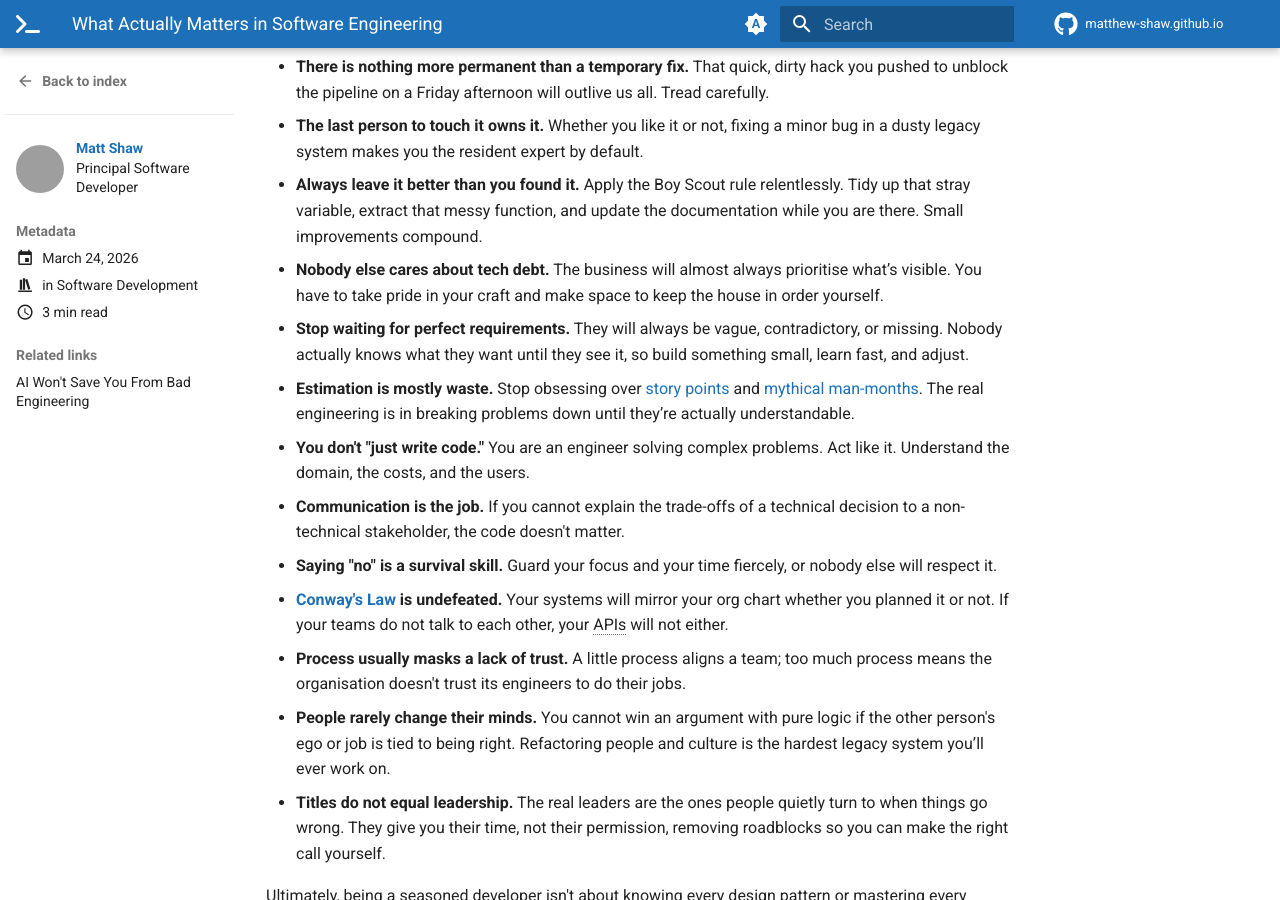
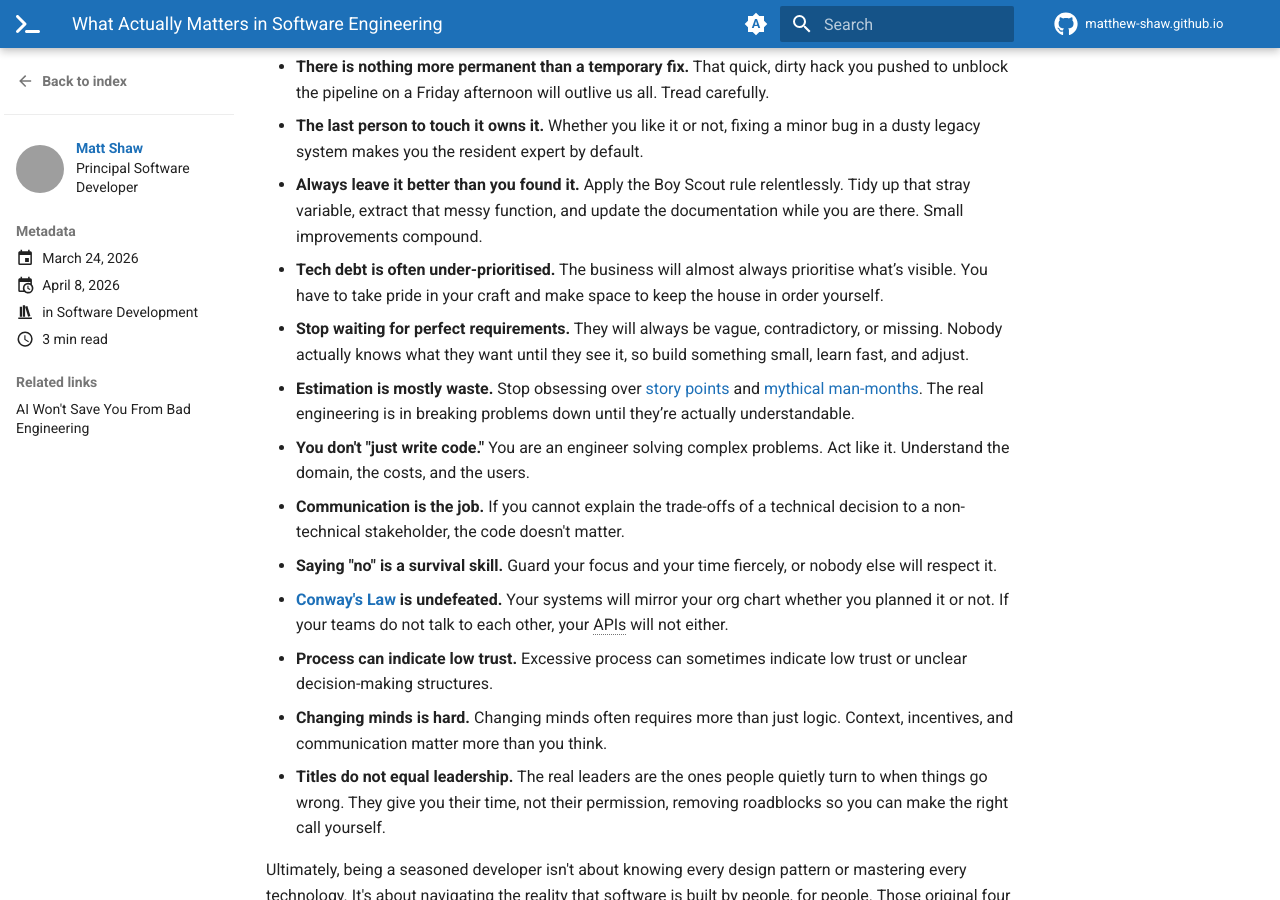
Before and after one commit to matthew-shaw/matthew-shaw.github.io, an MkDocs documentation site: the page built from docs/blog/posts/what-matters.md, in a window 1280 px wide and 900 px high, scrolled down 668 px. Built offline with MkDocs 1.6.1 and Material for MkDocs 9.7.7, drawn with Linux system fonts in a browser that asks for light colours; plug-ins that fetch from the network failed and are left out; comment, search, counter and statistics services are not loaded; some of the changed text lies outside the part shown; grey boxes are pictures that could not be loaded.

Commit message:
sentiment review

```diff
--- a/docs/blog/posts/what-matters.md
+++ b/docs/blog/posts/what-matters.md
@@ -1,6 +1,7 @@
 ---
 date:
   created: 2026-03-24
+  updated: 2026-04-08
 authors:
   - mash
 categories:
@@ -18,7 +19,7 @@ links:
 
 # What Actually Matters in Software Engineering
 
-In 18 years of professional software development, from junior to principal, the hardest problems I’ve dealt with were rarely technical. They were about people, trade-offs, and judgement.
+Across the industry, many experienced engineers find that the hardest problems are rarely technical. They're about people, trade-offs, and judgement.
 
 Here is what I think _actually_ matters...
 
@@ -32,15 +33,15 @@ Here is what I think _actually_ matters...
 - **There is nothing more permanent than a temporary fix.** That quick, dirty hack you pushed to unblock the pipeline on a Friday afternoon will outlive us all. Tread carefully.
 - **The last person to touch it owns it.** Whether you like it or not, fixing a minor bug in a dusty legacy system makes you the resident expert by default.
 - **Always leave it better than you found it.** Apply the Boy Scout rule relentlessly. Tidy up that stray variable, extract that messy function, and update the documentation while you are there. Small improvements compound.
-- **Nobody else cares about tech debt.** The business will almost always prioritise what’s visible. You have to take pride in your craft and make space to keep the house in order yourself.
+- **Tech debt is often under-prioritised.** The business will almost always prioritise what’s visible. You have to take pride in your craft and make space to keep the house in order yourself.
 - **Stop waiting for perfect requirements.** They will always be vague, contradictory, or missing. Nobody actually knows what they want until they see it, so build something small, learn fast, and adjust.
 - **Estimation is mostly waste.** Stop obsessing over [story points](https://ronjeffries.com/articles/019-01ff/story-points/Index.html) and [mythical man-months](https://en.wikipedia.org/wiki/The_Mythical_Man-Month). The real engineering is in breaking problems down until they’re actually understandable.
 - **You don't "just write code."** You are an engineer solving complex problems. Act like it. Understand the domain, the costs, and the users.
 - **Communication is the job.** If you cannot explain the trade-offs of a technical decision to a non-technical stakeholder, the code doesn't matter.
 - **Saying "no" is a survival skill.** Guard your focus and your time fiercely, or nobody else will respect it.
 - **[Conway's Law](https://en.wikipedia.org/wiki/Conway%27s_law) is undefeated.** Your systems will mirror your org chart whether you planned it or not. If your teams do not talk to each other, your APIs will not either.
-- **Process usually masks a lack of trust.** A little process aligns a team; too much process means the organisation doesn't trust its engineers to do their jobs.
-- **People rarely change their minds.** You cannot win an argument with pure logic if the other person's ego or job is tied to being right. Refactoring people and culture is the hardest legacy system you’ll ever work on.
+- **Process can indicate low trust.** Excessive process can sometimes indicate low trust or unclear decision-making structures.
+- **Changing minds is hard.** Changing minds often requires more than just logic. Context, incentives, and communication matter more than you think.
 - **Titles do not equal leadership.** The real leaders are the ones people quietly turn to when things go wrong. They give you their time, not their permission, removing roadblocks so you can make the right call yourself.
 
 Ultimately, being a seasoned developer isn't about knowing every design pattern or mastering every technology. It's about navigating the reality that software is built by people, for people. Those original four lines of the [Agile Manifesto](https://agilemanifesto.org/) weren't just guidance; they were a warning.
```
